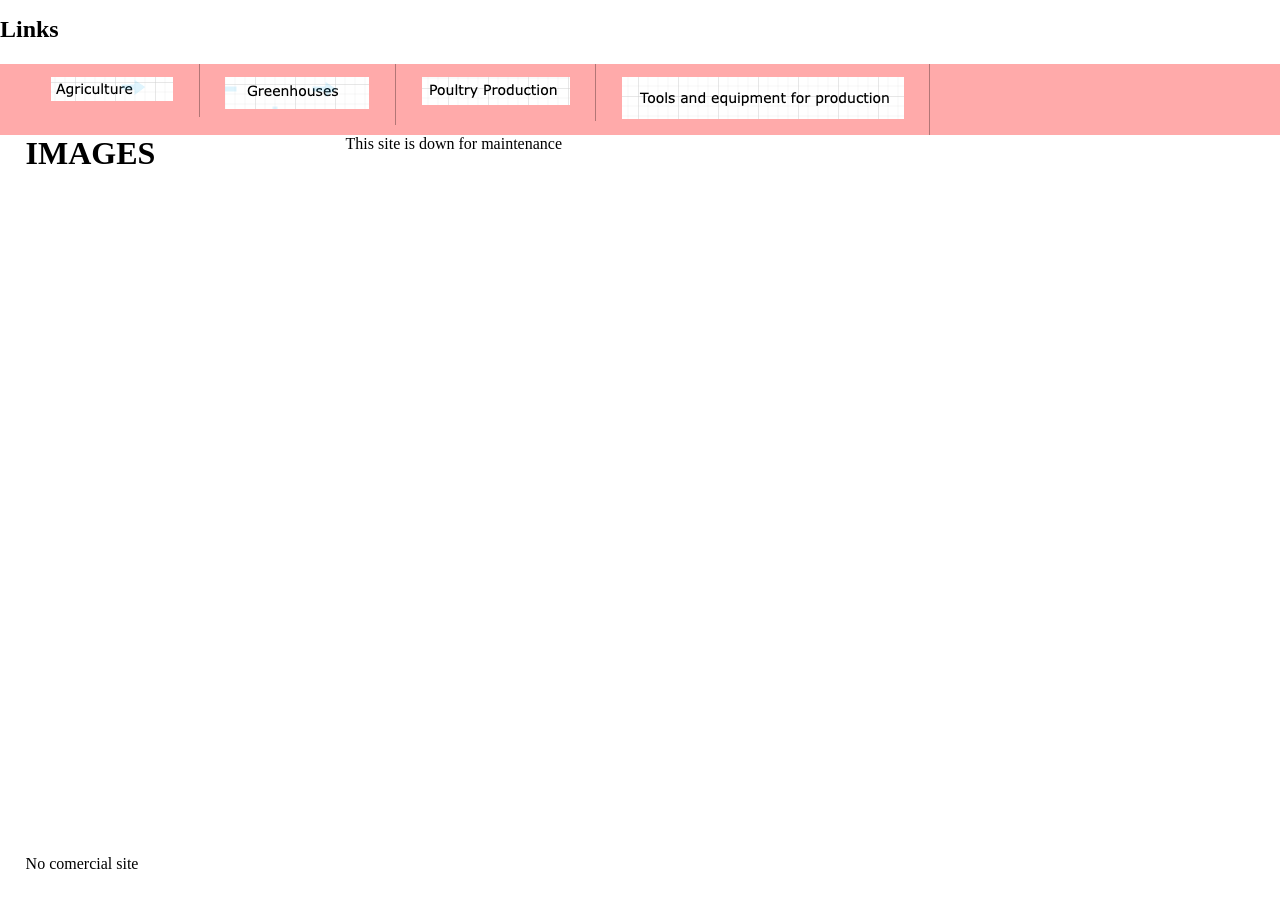
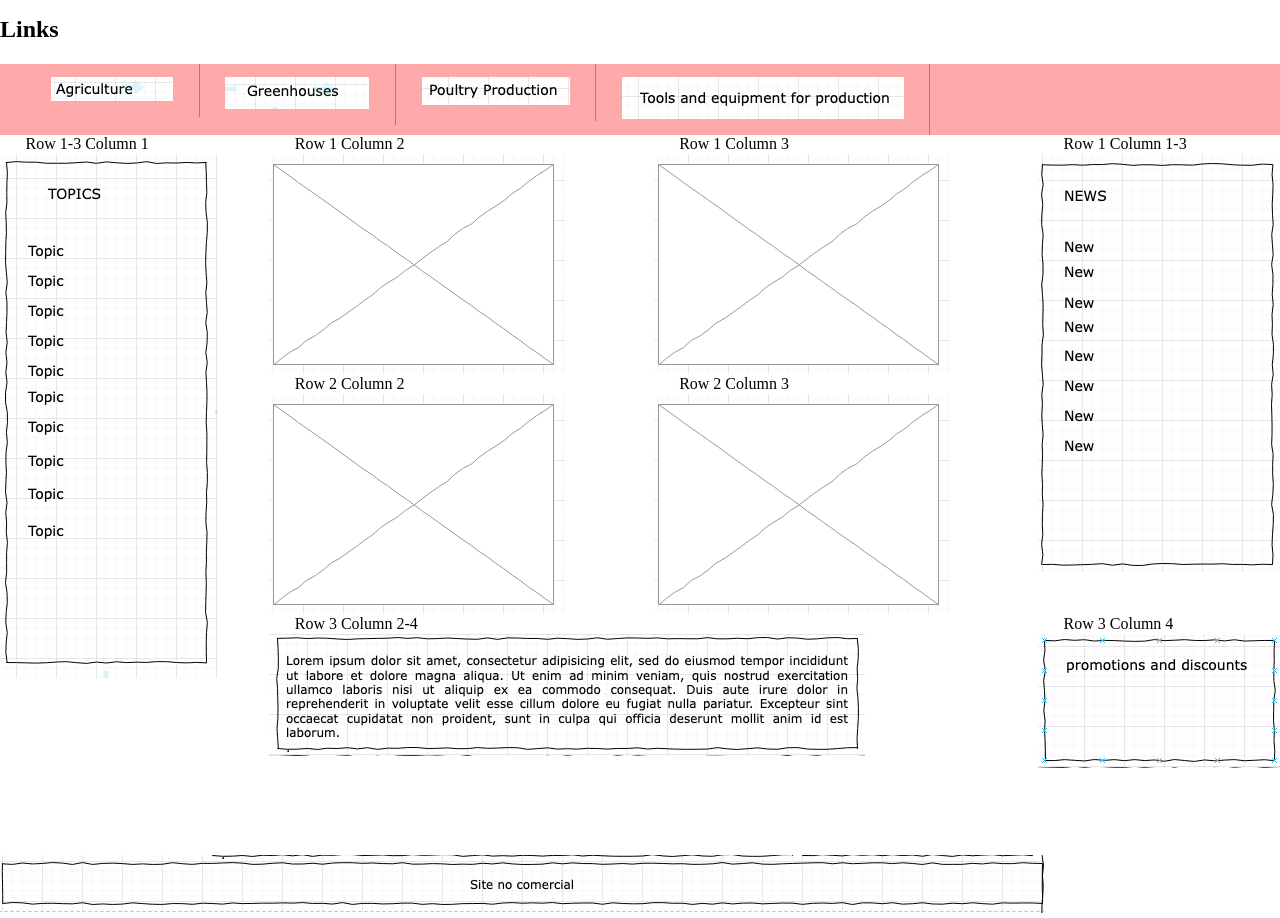
Before and after one commit to fredyspeed/projectgreenhouse, a plain HTML site: page index.html in a window 1280 px wide. Shown: the part 85-1003 px from the top of the page. Before the commit the page ends 959 px from the top, so only its background shows below. Drawn offline with Linux system fonts and the light colour scheme.

Commit message:
Set distribution of desktop interface

```diff
--- a/css/desktop.css
+++ b/css/desktop.css
@@ -7,7 +7,9 @@
     .header_logo_and_menu{
         display: flex;
     }
+    #header {
 
+    }
     nav {
         display:flex;
     }
@@ -26,8 +28,45 @@
     main {
         display: grid;
         grid-template-rows: 15rem 15rem 15rem;
-        grid-template-columns: 1fr 1fr 1fr 1fr;
+        grid-template-columns: 0.7fr 1fr 1fr;
     }
+
+    #section_A{
+        grid-row: 1-3;
+        grid-column: 1;
+    }
+    #sectin_B_1{
+        grid-row:1;
+        grid-column:2;
+    }
+    #sectin_B_2{
+        grid-row:1;
+        grid-column:3;
+    }
+    #sectin_B_3{
+        grid-row:2;
+        grid-column:2;
+    }
+    #sectin_B_4{
+        grid-row:2;
+        grid-column:3;
+    }
+    #section_C{
+        grid-row:1-3;
+        grid-column:4;
+    }
+    #section_D{
+        grid-row:3;
+        grid-column:4;
+    }
+    #section_E{
+        grid-row:3;
+        grid-column-start:2;
+        grid-column-end: -1;
+
+    }
+
+
 
     #section_two {
         grid-row: 1;
--- a/css/mobile.css
+++ b/css/mobile.css
@@ -6,6 +6,7 @@ html {-webkit-text-size-adjust: 100%; -ms-text-size-adjust: 100%;}
 
 
 /* I am add here the code of practice */
+
 
 
 h1, p {margin: 0 2vw;}
--- a/index.html
+++ b/index.html
@@ -54,13 +54,48 @@
 
 <!-- CONTENT HERE -->
     <main>
-        <h1>IMAGES</h1>
-        <p> This site is down for maintenance</p>
+        <div id="section_A">
+            <p> Row 1-3 Column 1</p>
+            <img src="/images/topics-list.png" />
+        </div>
+        <div id="sectin_B_1">
+            <p> Row 1 Column 2</p>
+            <img src="/images/space-image.png" />
+        </div>
+        <div id="sectin_B_2">
+            <p> Row 1 Column 3</p>
+            <img src="/images/space-image.png" />
+        </div>
+        <div id="sectin_B_3">
+            <p> Row 2 Column 2</p>
+            <img src="/images/space-image.png" />
+        </div>
+        <div id="sectin_B_4">
+            <p> Row 2 Column 3</p>
+            <img src="/images/space-image.png" />
+        </div>
+        <div id="section_C">
+            <p> Row 1 Column 1-3</p>
+            <img src="/images/news.png" />
+
+        </div>
+        <div id="section_D">
+            <p> Row 3 Column 4</p>
+            <img src="/images/promo-desc.png" />
+
+        </div>
+        <div id="section_E">
+            <p> Row 3 Column 2-4</p>
+            <img src="/images/content-text.png" />
+
+        </div>
+
     </main>
 
 <!-- FOOTER HERE -->
     <footer>
-        <p>No comercial site</p>
+
+            <img src="/images/site-foot.png" />
     </footer>
 
 <script src="js/scripts.js"></script>
--- /dev/null
+++ b/js/app.js
@@ -0,0 +1,4 @@
+function saludar(nombre){
+    return 'Hola  {$nombre}';
+}
+console.log(saludar("free"));
```
Also changed, not shown: package-lock.json (added), 1 other file.
